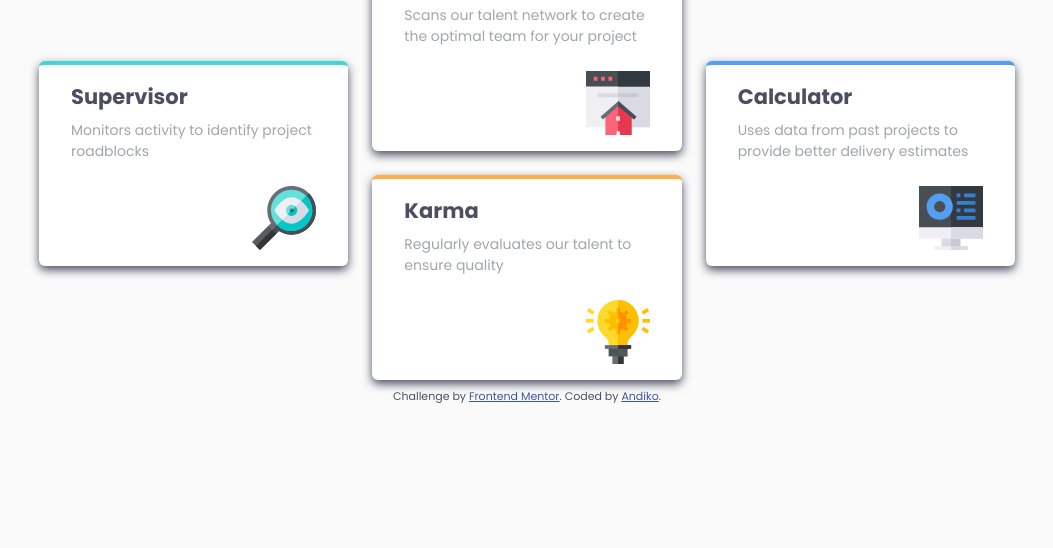
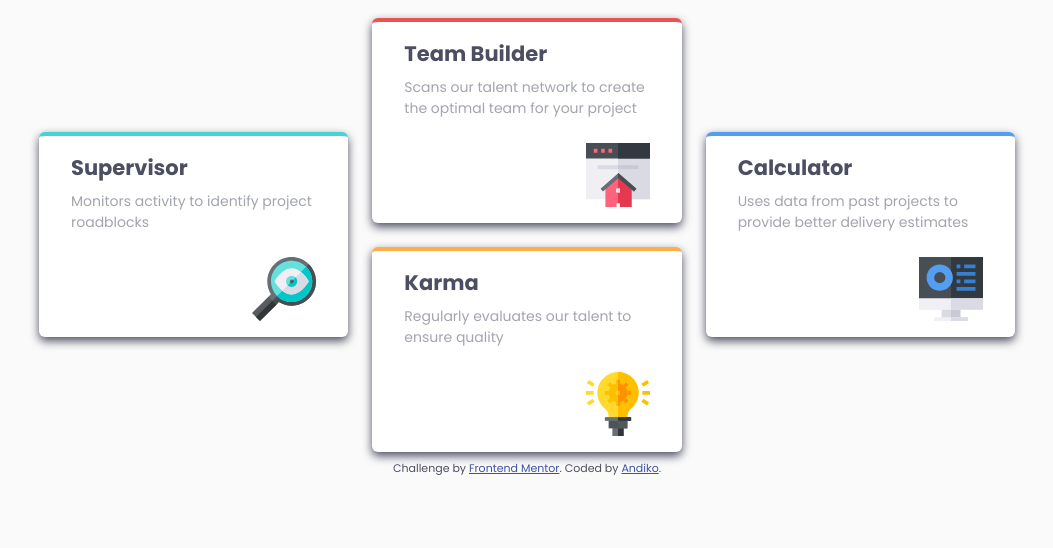
Before and after one commit to NdokiA/Frontend-Mentor-Four-Card, a plain HTML site: page index.html in a window 1280 px wide. Shown: the part 252-800 px from the top of the page, without its empty margins (113-1166 px from the left). Drawn offline with Linux system fonts and the light colour scheme.

Commit message:
Centerized body

```diff
--- a/styles.css
+++ b/styles.css
@@ -18,6 +18,12 @@
 }
 
 body{
+    display: flex;
+    flex-direction: column;
+    justify-content: center;
+    align-items: center;
+    height: 100vh;
+
     font-size: 14px;
     font-family: 'Poppins', sans-serif;
     color: var(--grayish-blue);
@@ -101,6 +107,9 @@ header p{
 }
 
 @media screen and (max-width: 540px){
+    body{
+        display: inline-block;
+    }
     h1{
         font-size: 26px;
     }
```
